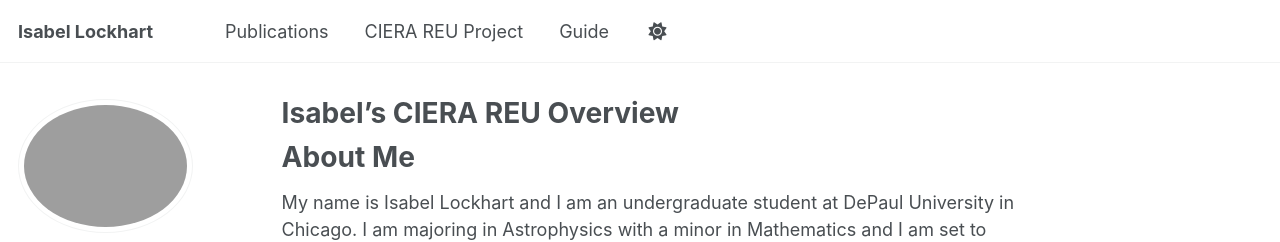
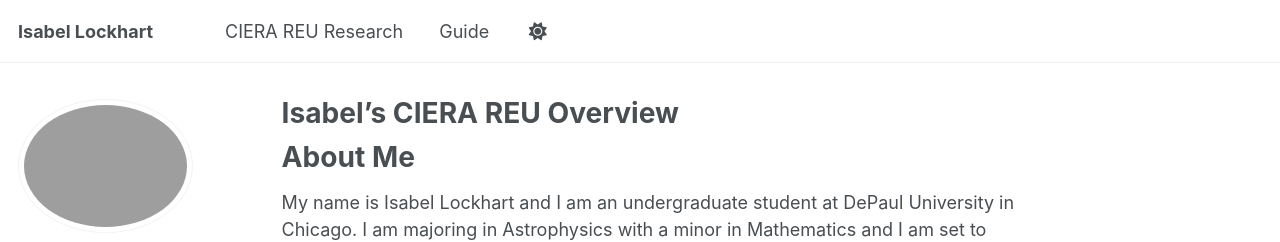
Before and after one commit to Isabel-Lockhart/CIERA, a Jekyll site: the page built from _pages/about.md, in a window 1280 px wide. Shown: the top 242 px of the page. Built offline with Jekyll 4.4.1, drawn with Linux system fonts in a browser that asks for light colours; a script that is not in the unit is left out.

Commit message:
Update navigation.yml

```diff
--- a/_data/navigation.yml
+++ b/_data/navigation.yml
@@ -10,9 +10,9 @@
 main:
   #- title: "Talks"
    # url: /talks/
-  - title: "Publications"
-    url: /publications/
-  - title: "CIERA REU Project"
+  #- title: "Publications"
+   # url: /publications/
+  - title: "CIERA REU Research"
     url: /cierareu/
 
   #- title: "Teaching"
```
